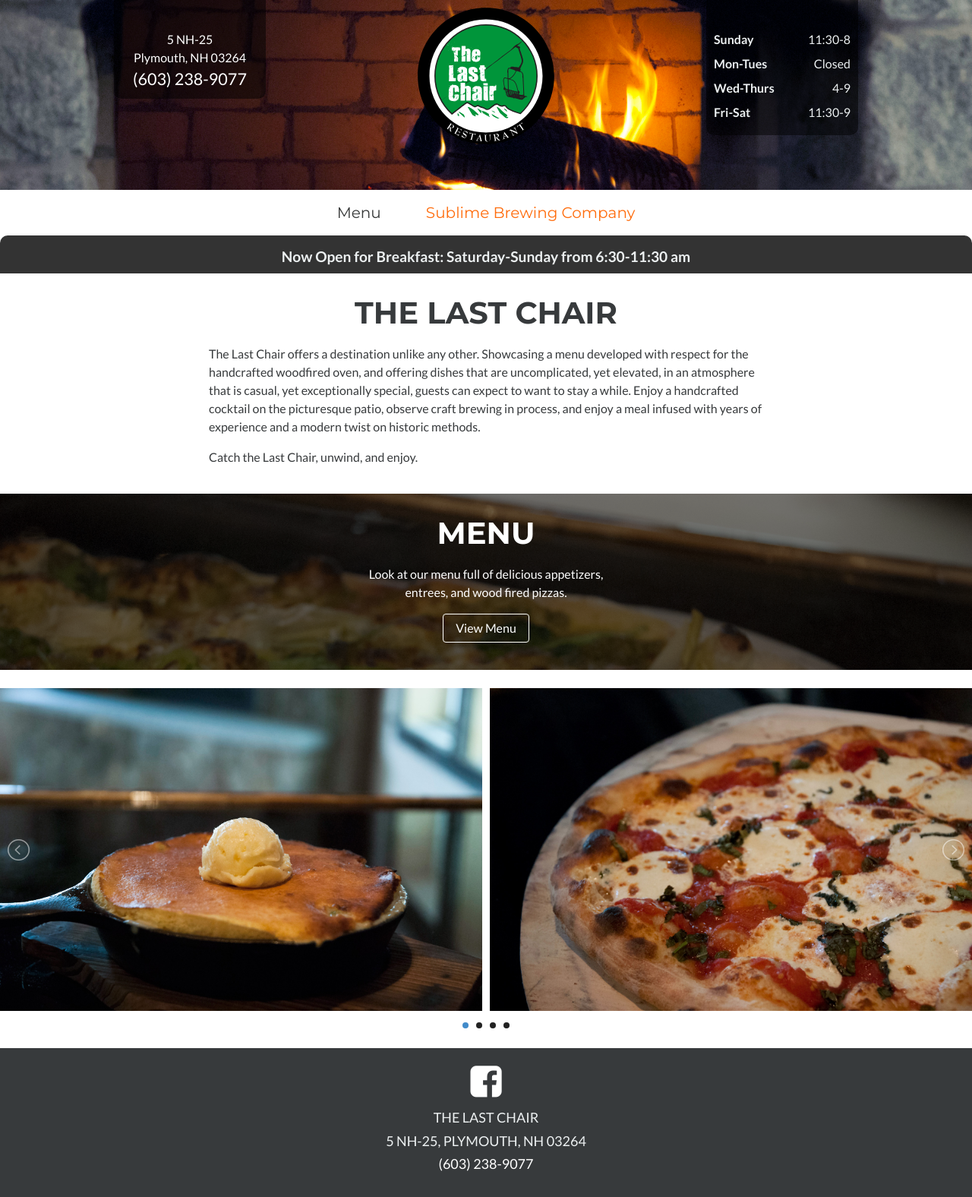
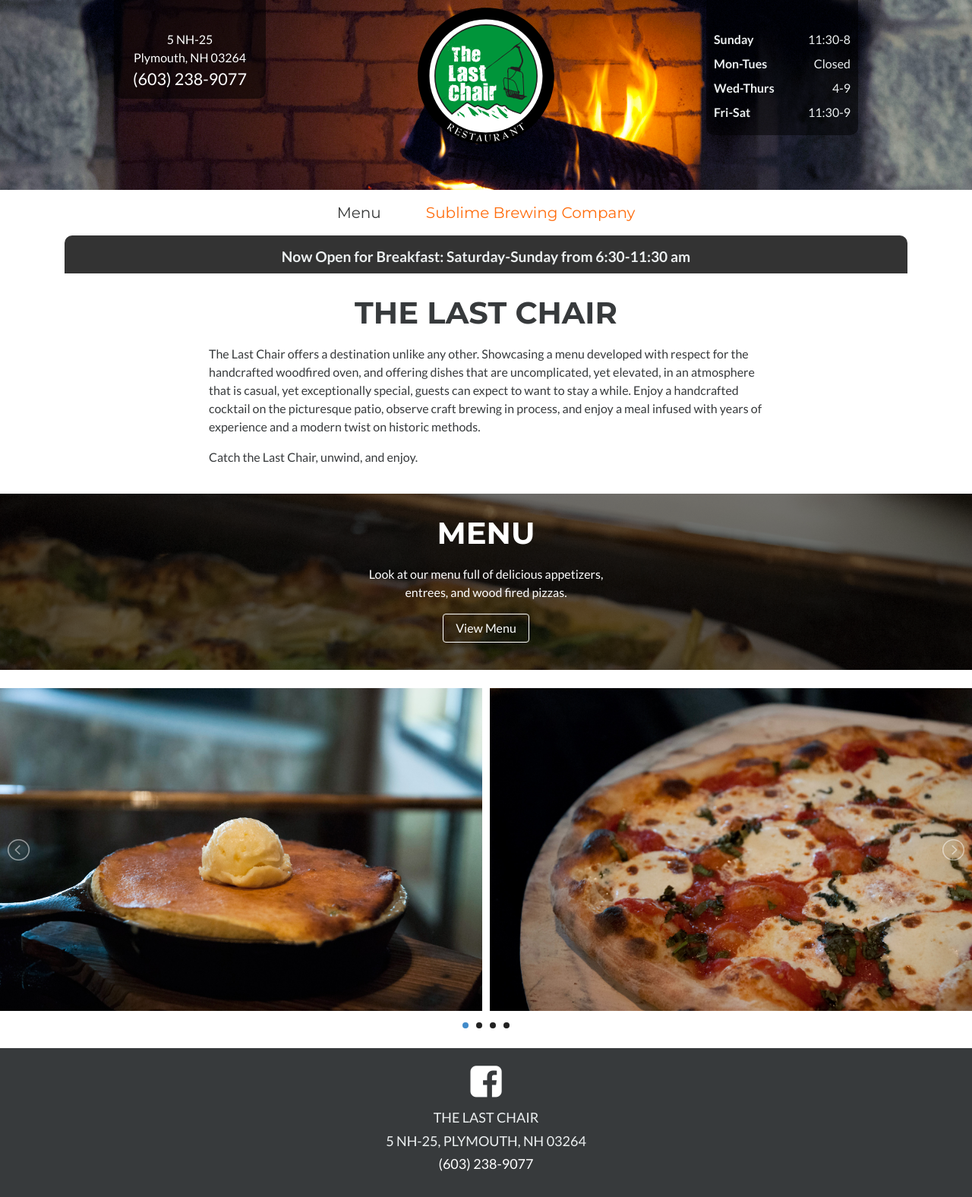
Before and after one commit to mtfullerton/thelastchair, a Jekyll site: the page built from index.html, in a window 1280 px wide. Shown: the whole page at 76% size. Built offline with Jekyll 4.4.1, drawn with Linux system fonts in a browser that asks for light colours; nearby versions of some CDN libraries.

Commit message:
Updated '_includes/header.html' via CloudCannon

```diff
--- a/_includes/header.html
+++ b/_includes/header.html
@@ -36,6 +36,6 @@
         </li>
       </ul>
     </nav>
+      <div class="annoucement">Now Open for Breakfast: Saturday-Sunday from 6:30-11:30 am</div>
   </div>
-  <div class="annoucement">Now Open for Breakfast: Saturday-Sunday from 6:30-11:30 am</div>
 </header>
```
